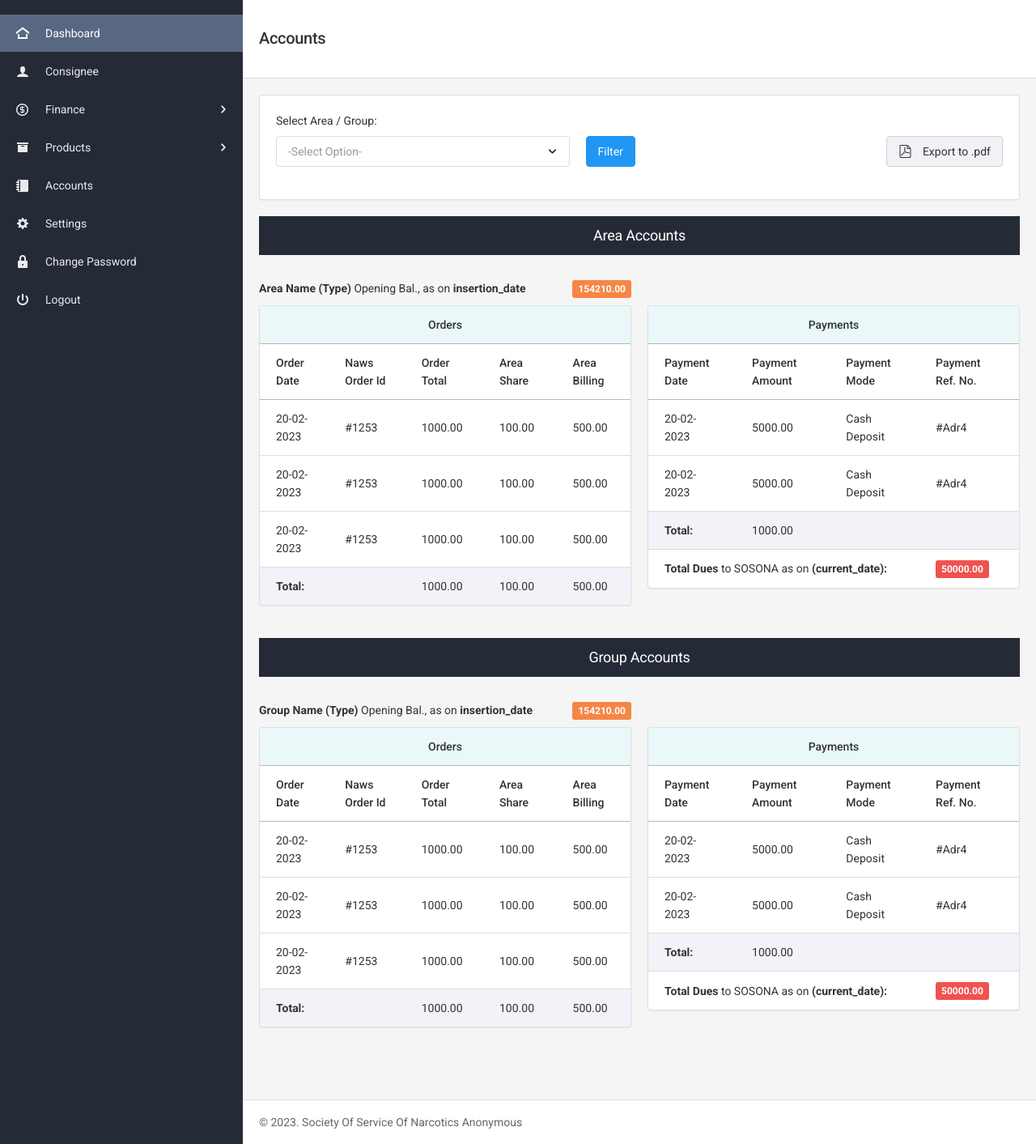
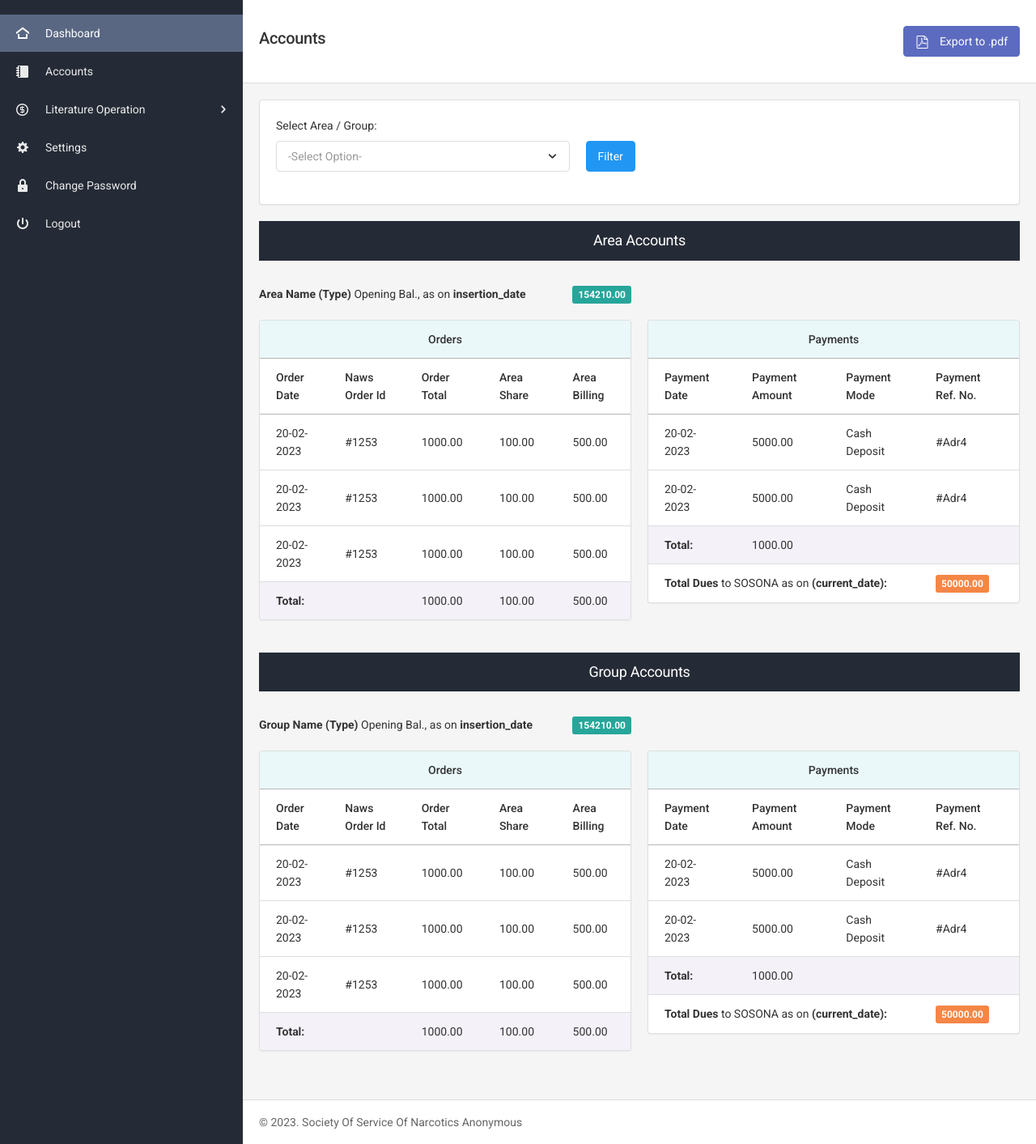
Before and after one commit to digeratiwebcrafts/sosona_literature, a PHP site: page /accounts.php in a window 1280 px wide. Shown: the part 82-1495 px from the top of the page at 81% size. Run offline with PHP 8.4, Linux system fonts and the light colour scheme; a user stored in the database is signed in.

Commit message:
initial changes

```diff
--- a/accounts.php
+++ b/accounts.php
@@ -32,8 +32,9 @@ include "includes/top-navbar.php";
             <!-- Page header -->
             <div class="page-header page-header-light">
                 <div class="page-header-content header-elements-lg-inline">
-                    <div class="page-title d-flex">
-                        <h4><span class="font-weight-semibold">Accounts</span></h4>
+                    <div class="page-title d-flex w-100">
+                        <h4 class="mr-auto"><span class="font-weight-semibold">Accounts</span></h4>
+                        <a href="#" class="btn btn-indigo"><i class="icon-file-pdf mr-2"></i> Export to .pdf</a>
                     </div>
                 </div>
             </div>
@@ -58,9 +59,6 @@ include "includes/top-navbar.php";
                                 <div class="col-sm-3 mt-0 mt-sm-2">
                                   <button type="submit" class="btn btn-primary">Filter</button>
                                 </div>
-                                <div class="col-sm-4 mt-3 mt-sm-2 text-sm-right">
-                                  <button type="button" class="btn btn-light ml-auto"><i class="icon-file-pdf mr-2"></i> Export to .pdf</button>
-                                </div>
                             </div>
                         </form>
                     </div>
@@ -74,12 +72,12 @@ include "includes/top-navbar.php";
                     </div>
                     <div class="row">
                         <div class="col-md-6">
-                            <div class="row">
+                            <div class="row mb-3">
                                 <div class="col-7 col-sm-9">
-                                    <p><span class="font-weight-bold">Area Name (Type)</span> Opening Bal., as on <span class="font-weight-bold">insertion_date</span></p>
+                                    <p class="mb-0"><span class="font-weight-bold">Area Name (Type)</span> Opening Bal., as on <span class="font-weight-bold">insertion_date</span></p>
                                 </div>
                                 <div class="col-5 col-sm-3 text-right">
-                                    <span class="badge badge-warning font-weight-bold ml-auto">154210.00</span>
+                                    <span class="badge badge-teal font-weight-bold ml-auto">154210.00</span>
                                 </div>
                             </div>
                         </div>
@@ -179,7 +177,7 @@ include "includes/top-navbar.php";
                                             </tr>
                                             <tr>
                                                 <td colspan="3"><span class="font-weight-bold">Total Dues</span> to SOSONA as on <span class="font-weight-bold">(current_date):</span></td>
-                                                <td><span class="badge badge-danger font-weight-bold">50000.00</span></td>
+                                                <td><span class="badge badge-warning font-weight-bold">50000.00</span></td>
 
                                             </tr>
                                         </tbody>
@@ -200,12 +198,12 @@ include "includes/top-navbar.php";
                     </div>
                     <div class="row">
                         <div class="col-md-6">
-                            <div class="row">
+                            <div class="row mb-3">
                                 <div class="col-7 col-sm-9">
-                                    <p><span class="font-weight-bold">Group Name (Type)</span> Opening Bal., as on <span class="font-weight-bold">insertion_date</span></p>
+                                    <p class="mb-0"><span class="font-weight-bold">Group Name (Type)</span> Opening Bal., as on <span class="font-weight-bold">insertion_date</span></p>
                                 </div>
                                 <div class="col-5 col-sm-3 text-right">
-                                    <span class="badge badge-warning font-weight-bold ml-auto">154210.00</span>
+                                    <span class="badge badge-teal font-weight-bold ml-auto">154210.00</span>
                                 </div>
                             </div>
                         </div>
@@ -305,7 +303,7 @@ include "includes/top-navbar.php";
                                             </tr>
                                             <tr>
                                                 <td colspan="3"><span class="font-weight-bold">Total Dues</span> to SOSONA as on <span class="font-weight-bold">(current_date):</span></td>
-                                                <td><span class="badge badge-danger font-weight-bold">50000.00</span></td>
+                                                <td><span class="badge badge-warning font-weight-bold">50000.00</span></td>
 
                                             </tr>
                                         </tbody>
--- a/assets/css/style.css
+++ b/assets/css/style.css
@@ -18,3 +18,11 @@
 .bb-1{
     border-bottom: 1px solid #ddd;
 }
+.view-password{
+    right: 0;
+    left: auto!important;
+    cursor: pointer;
+}
+.pr-form-control-icon{
+    padding-right: 2.75rem;
+}
--- /dev/null
+++ b/assets/js/custom.js
@@ -0,0 +1,66 @@
+$(function(){
+
+  $('.view-password-icon').click(function(){
+
+        if($(this).hasClass('icon-eye-blocked2')){
+
+          $(this).removeClass('icon-eye-blocked2');
+
+          $(this).addClass('icon-eye2');
+
+          $('.pr-form-control-icon').attr('type','text');
+
+        }else{
+
+          $(this).removeClass('icon-eye2');
+
+          $(this).addClass('icon-eye-blocked2');
+
+          $('.pr-form-control-icon').attr('type','password');
+        }
+    });
+});
+$(function(){
+
+  $('.new-password-icon').click(function(){
+
+        if($(this).hasClass('icon-eye-blocked2')){
+
+          $(this).removeClass('icon-eye-blocked2');
+
+          $(this).addClass('icon-eye2');
+
+          $('.npr-form-control-icon').attr('type','text');
+
+        }else{
+
+          $(this).removeClass('icon-eye2');
+
+          $(this).addClass('icon-eye-blocked2');
+
+          $('.npr-form-control-icon').attr('type','password');
+        }
+    });
+});
+$(function(){
+
+  $('.confirm-password-icon').click(function(){
+
+        if($(this).hasClass('icon-eye-blocked2')){
+
+          $(this).removeClass('icon-eye-blocked2');
+
+          $(this).addClass('icon-eye2');
+
+          $('.cpr-form-control-icon').attr('type','text');
+
+        }else{
+
+          $(this).removeClass('icon-eye2');
+
+          $(this).addClass('icon-eye-blocked2');
+
+          $('.cpr-form-control-icon').attr('type','password');
+        }
+    });
+});
--- a/includes/header.php
+++ b/includes/header.php
@@ -10,7 +10,7 @@ include "includes/db-connect.php";
 	<title>
 		<?php echo $pageTitle;?>
 	</title>
-
+	<link rel="icon" type="image/png" href="assets/images/fav-icon.png" sizes="16x16"/>
 	<!-- Global stylesheets -->
 	<link href="https://fonts.googleapis.com/css?family=Roboto:400,300,100,500,700,900" rel="stylesheet" type="text/css">
 	<link href="assets/css/icons/icomoon/styles.min.css" rel="stylesheet" type="text/css">
@@ -34,6 +34,7 @@ include "includes/db-connect.php";
 	<script src="assets/js/demo_pages/datatables_basic.js"></script>
 	<!-- /datatable -->
 	<script src="assets/js/app.js"></script>
+	<script src="assets/js/custom.js"></script>
 	<!-- /theme JS files -->
 
 </head>
--- a/includes/left-sidebar.php
+++ b/includes/left-sidebar.php
@@ -31,33 +31,20 @@
 					</a>
 				</li>
 				<li class="nav-item">
-					<a href="consignee.php" class="nav-link">
-						<i class="icon-user"></i>
-						<span>Consignee</span>
-					</a>
-				</li>
-				<li class="nav-item nav-item-submenu">
-					<a href="#" class="nav-link"><i class="icon-coin-dollar"></i> <span>Finance</span></a>
-
-					<ul class="nav nav-group-sub" data-submenu-title="Finance">
-						<li class="nav-item"><a href="order.php" class="nav-link">Orders</a></li>
-						<li class="nav-item"><a href="payment.php" class="nav-link">Payments Received</a></li>
-						<li class="nav-item"><a href="#" class="nav-link">Payments to Naws</a></li>
-					</ul>
-				</li>
-				<li class="nav-item nav-item-submenu">
-					<a href="#" class="nav-link"><i class="icon-box"></i> <span>Products</span></a>
-
-					<ul class="nav nav-group-sub" data-submenu-title="Products">
-						<li class="nav-item"><a href="categories.php" class="nav-link">Category List</a></li>
-						<li class="nav-item"><a href="product.php" class="nav-link">Product List</a></li>
-					</ul>
-				</li>
-				<li class="nav-item">
 					<a href="accounts.php" class="nav-link">
 						<i class="icon-notebook"></i>
 						<span>Accounts</span>
 					</a>
+				</li>
+				<li class="nav-item nav-item-submenu">
+					<a href="#" class="nav-link"><i class="icon-coin-dollar"></i> <span>Literature Operation</span></a>
+
+					<ul class="nav nav-group-sub" data-submenu-title="Finance">
+						<li class="nav-item"><a href="consignee.php" class="nav-link">Consignee</a></li>
+						<li class="nav-item"><a href="order.php" class="nav-link">Literature Orders</a></li>
+						<li class="nav-item"><a href="payment.php" class="nav-link">Payments Received</a></li>
+						<li class="nav-item"><a href="#" class="nav-link">Payments to Naws</a></li>
+					</ul>
 				</li>
 				<li class="nav-item">
 					<a href="settings.php" class="nav-link">
```
Also changed, not shown: change-password.php (+31 -7 lines), controllers/change-password-do.php (added, +33 -0 lines), controllers/login.php (+6 -4 lines), login.php (+5 -2 lines), assets/images/fav-icon.png (added).
